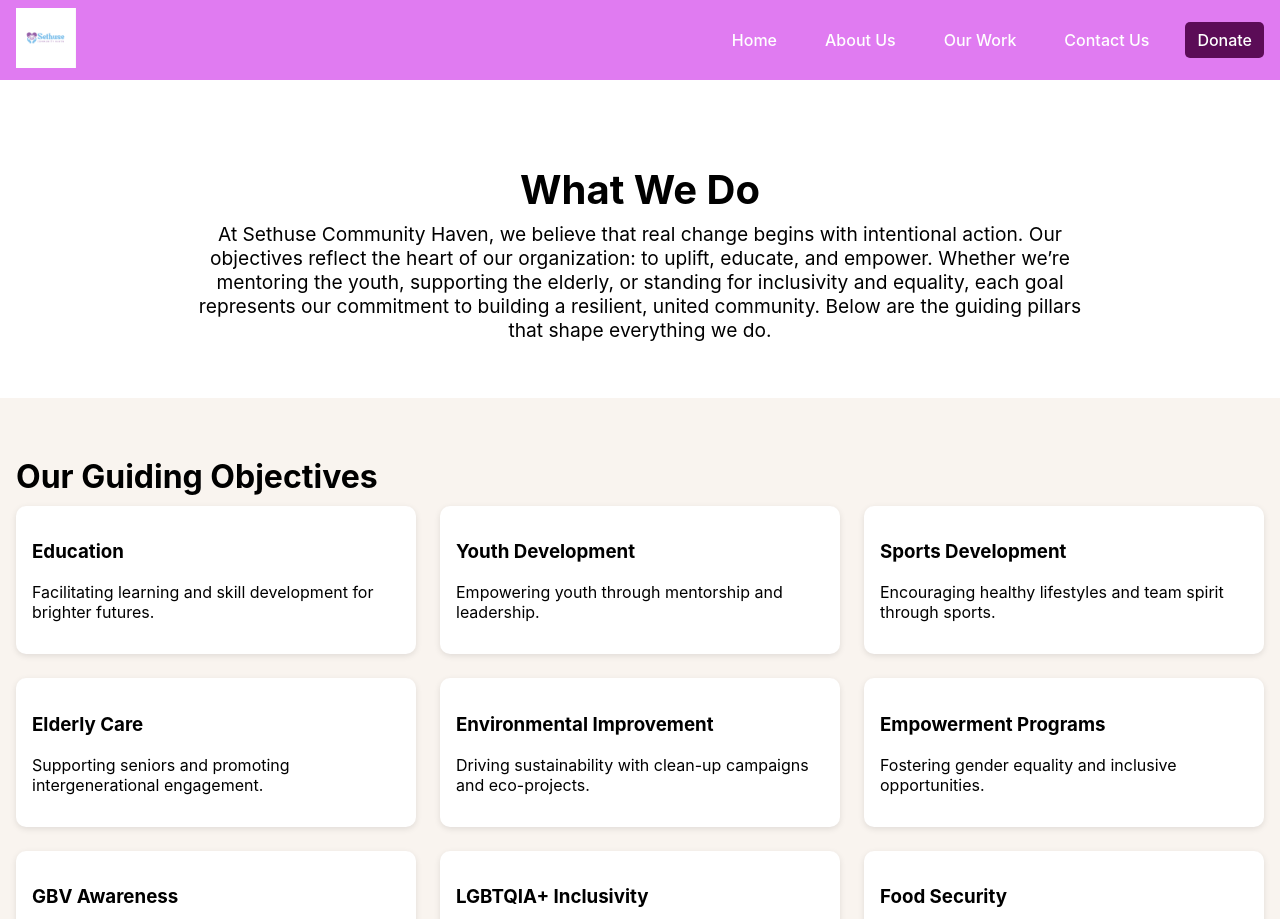
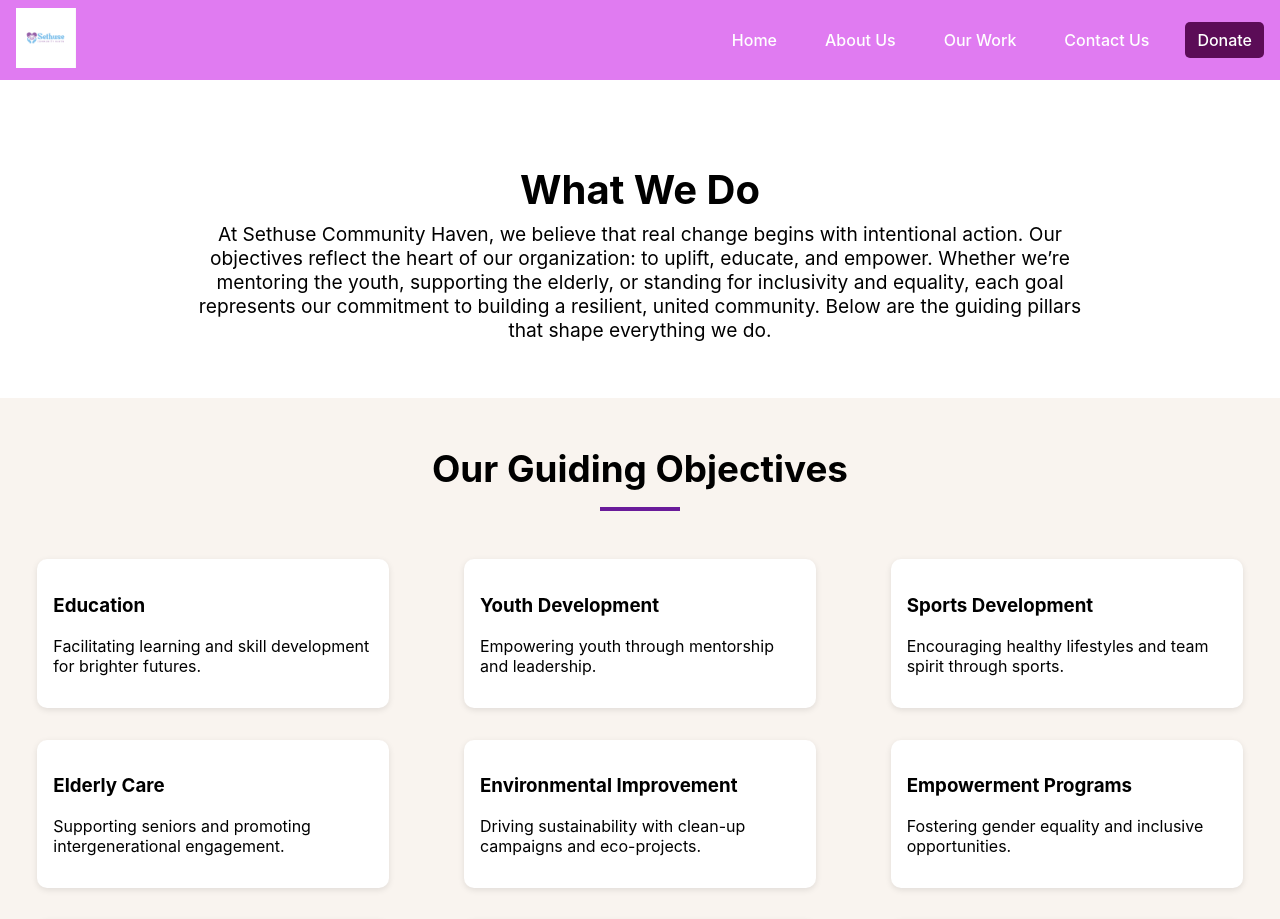
Before and after one commit to SmaSema/sethuse-website, a React (Create React App) app: page /work in a window 1280 px wide. Shown: the top 919 px of the page. Built offline with nearby package versions, Linux system fonts and the light colour scheme.

Commit message:
38th  commit

```diff
--- a/src/components/AboutUs_page/MissionAbout.css
+++ b/src/components/AboutUs_page/MissionAbout.css
@@ -31,7 +31,6 @@
   border: none;
   margin: 10px auto 20px; /* Spacing around the line */
 }
-
 
 .mission-text p {
   font-size: 1.1rem;
--- a/src/components/OurWork_page/ObjectivesSection.css
+++ b/src/components/OurWork_page/ObjectivesSection.css
@@ -1,3 +1,18 @@
+h5 {
+    margin-top: 1rem;
+    font-size: 2.3rem;
+    text-align: center;
+    margin-bottom: 1rem;
+}
+/*Line Under*/
+.divider {
+  width: 80px;
+  height: 4px;
+  background-color: #6a1b9a; /* Matches the accent color */
+  border: none;
+  margin: 10px auto 20px; /* Spacing around the line */
+}
+
 .objectives {
   padding: 2rem 1rem;
   background-color: #f9f4ef;
@@ -6,11 +21,15 @@
 .objectives-grid {
   display: grid;
   grid-template-columns: repeat(3, 1fr); /* Limit to 3 cards per row */
-  gap: 1.5rem;
+  gap: 2rem;
+  margin-top: 3rem;
 }
 .objective-card {
   padding: 1rem;
   background-color: white;
+  max-width: 320px;
+  margin: 0 auto; /* Center the card within the column */
+
   border-radius: 10px;
   box-shadow: 0 2px 6px rgba(0,0,0,0.1);
   transition: transform 0.3s ease;
@@ -18,3 +37,16 @@
 .objective-card:hover {
   transform: translateY(-4px);
 }
+
+/*Mobile*/
+@media (max-width: 992px) {
+  .objectives-grid {
+    grid-template-columns: repeat(2, 1fr); /* 2 per row on medium screens */
+  }
+}
+
+@media (max-width: 600px) {
+  .objectives-grid {
+    grid-template-columns: 1fr; /* 1 per row on small screens */
+  }
+}
--- a/src/components/OurWork_page/ObjectivesSection.js
+++ b/src/components/OurWork_page/ObjectivesSection.js
@@ -16,7 +16,8 @@ const objectives = [
 export default function ObjectivesSection() {
   return (
     <section className="objectives">
-      <h2>Our Guiding Objectives</h2>
+      <h5>Our Guiding Objectives</h5>
+      <hr className="divider" />
       <div className="objectives-grid">
         {objectives.map((obj, index) => (
           <div key={index} className="objective-card">
```
